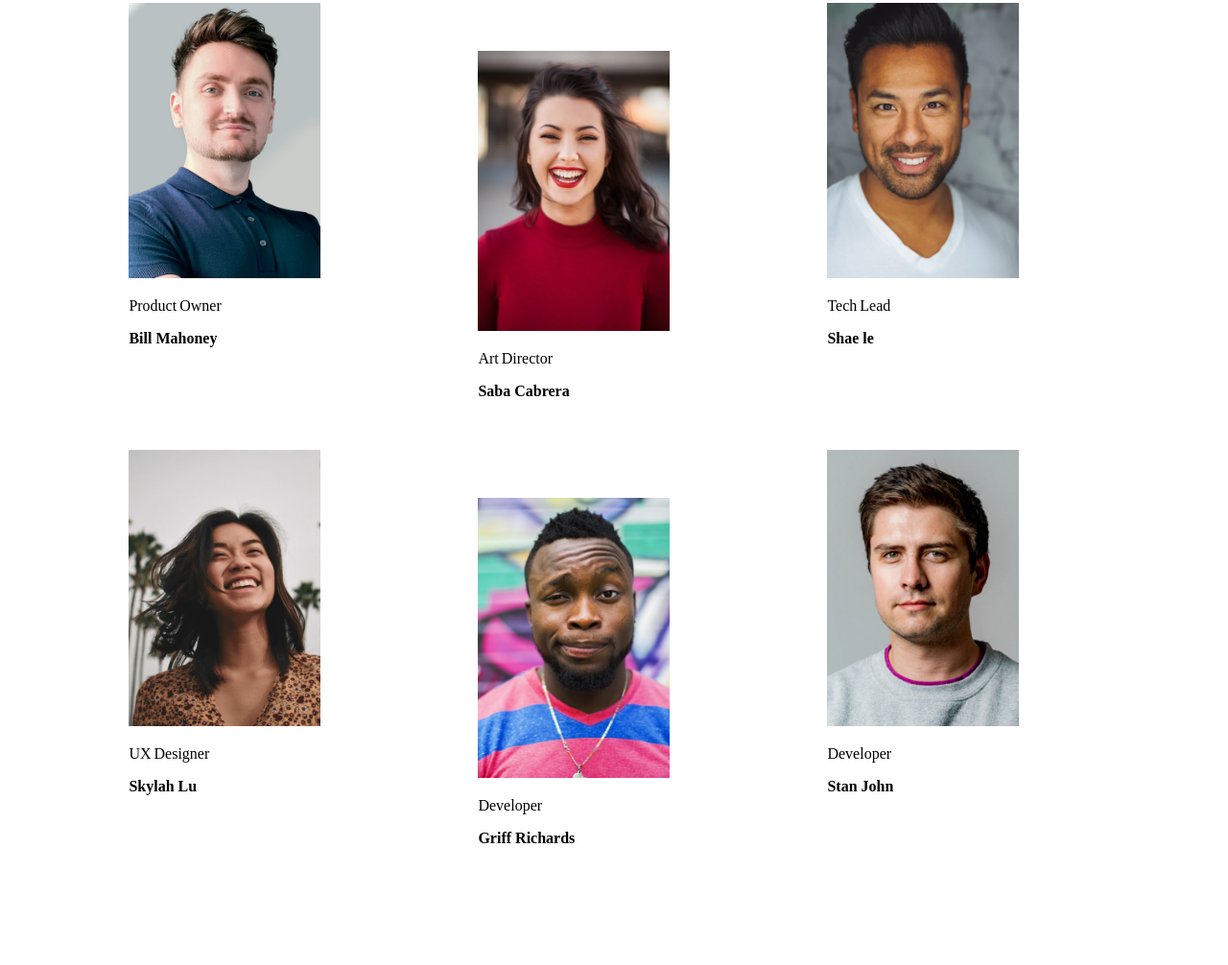
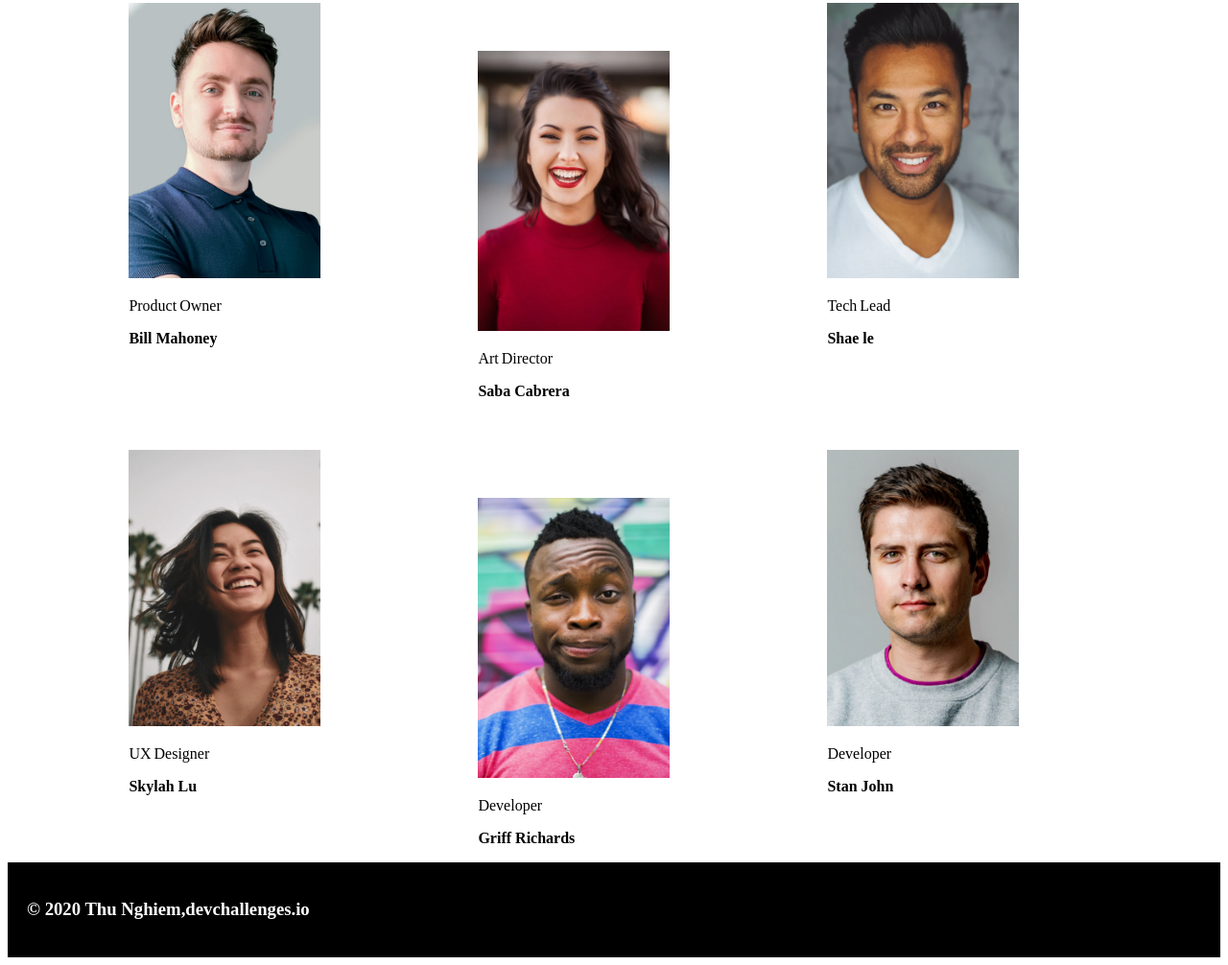
Before and after one commit to tanjib10/The-Creative-Crew, a plain HTML site: page index.html in a window 1280 px wide. Shown: the part 138-1144 px from the top of the page at 96% size. Before the commit the page ends 1045 px from the top, so only its background shows below. Drawn offline with Linux system fonts and the light colour scheme.

Commit message:
added footer

```diff
--- a/index.html
+++ b/index.html
@@ -59,6 +59,11 @@
 
       </div>
    </main>
+   <footer style="background-color: black;
+   color: white;
+   padding: 20px;">
+      <h3>&copy 2020 Thu Nghiem,devchallenges.io</h3>
+   </footer>
 </body>
 
 </html>
```
